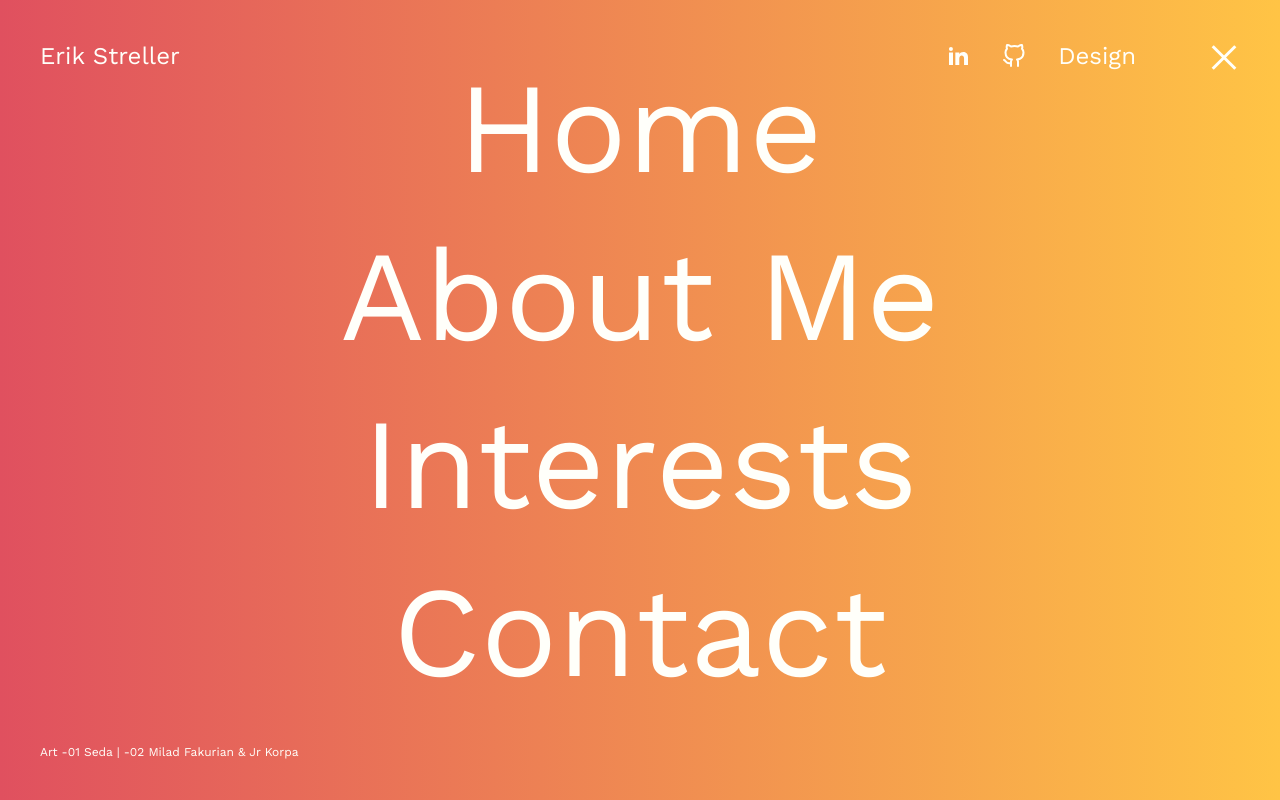
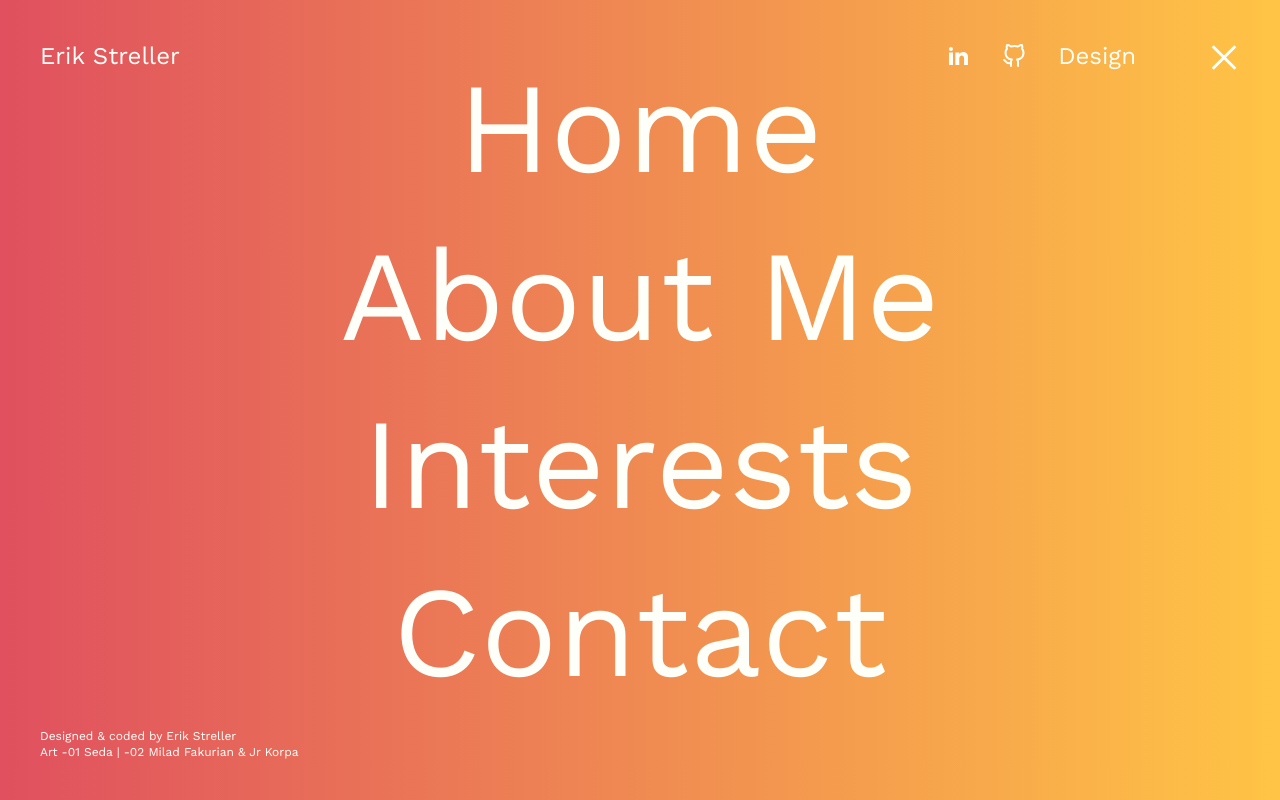
Before and after one commit to erikstreller/space-intro, a React (Vite) app: page / in a window 1280 px wide. Both pictures are taken after a click on the button 1224 px from the left and 56 px from the top of the page. Shown: the top 800 px of the page. Built offline with nearby package versions, Linux system fonts and the light colour scheme; a web font is replaced by a local one.

Commit message:
update credits with more information

```diff
--- a/src/components/Credits.tsx
+++ b/src/components/Credits.tsx
@@ -1,6 +1,8 @@
 const Credits = () => {
   return (
     <p className="text-light text-xs absolute sm:left-[6.25%] left-10 bottom-10">
+      Designed {"&"} coded by Erik Streller
+      <br />
       Art -01
       <a href="https://www.figma.com/@seda" target="_blank">
         {" "}
```
